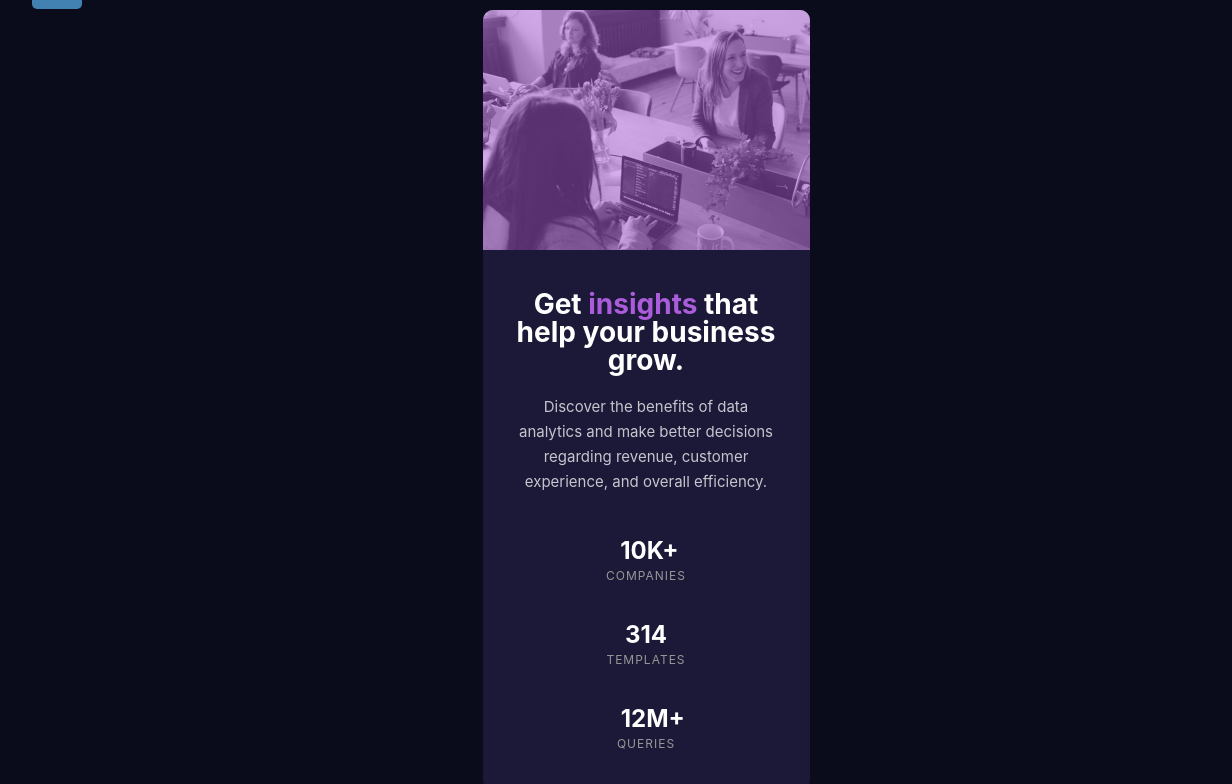
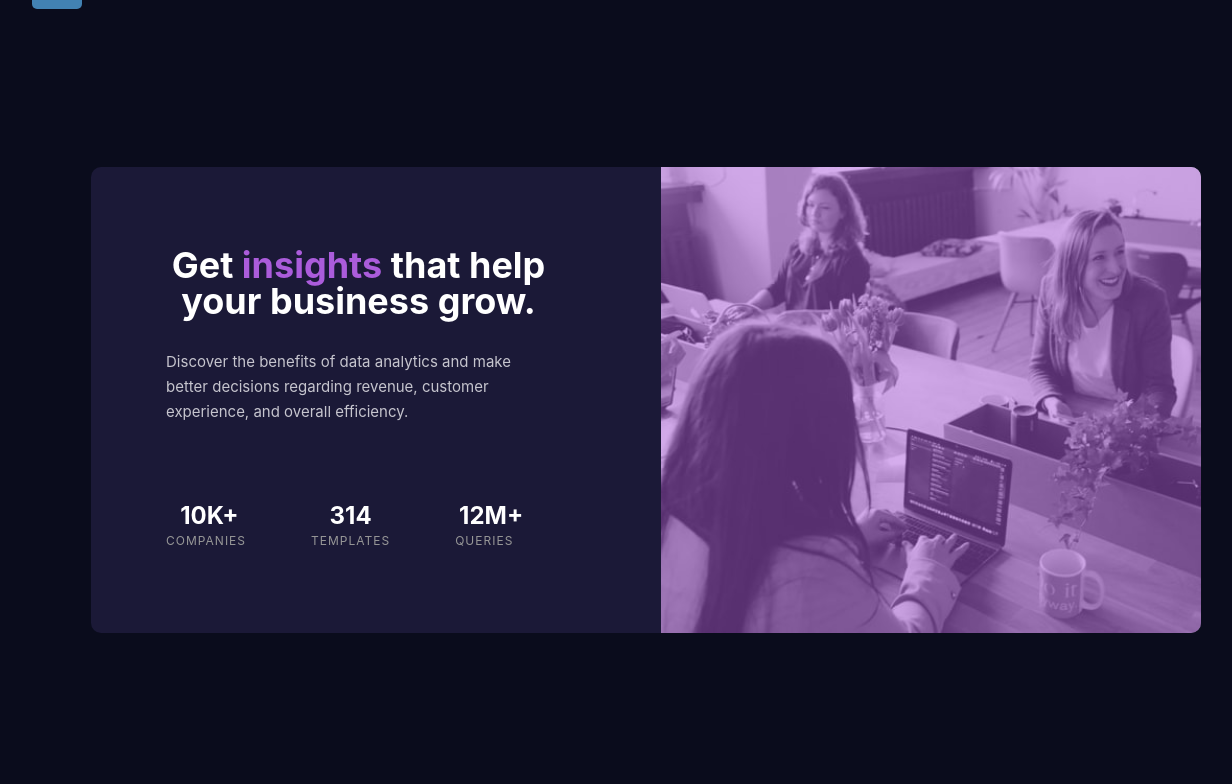
Before and after one commit to alexanderivanov2/frontend-mentor, a Vue app: page /newbie/stats-preview-card in a window 1536 px wide. Shown: the top 784 px of the page, without its empty margins (122-1354 px from the left). Built offline with nearby package versions, Linux system fonts and the light colour scheme; a web font is replaced by a local one.

Commit message:
implement dekstop stats preview card

```diff
--- a/src/views/NewbiePages/StatsPreviewCard/StatsPreviewCard.vue
+++ b/src/views/NewbiePages/StatsPreviewCard/StatsPreviewCard.vue
@@ -46,7 +46,7 @@ onMounted(() => {
 
     $mobile-background-img: '../../../../public/assets/images/statsPreviewCard/image-header-mobile.jpg';
     $desktop-background-img: '../../../../public/assets/images/statsPreviewCard/image-header-desktop.jpg';
-
+    $bg-image-br: 10px;
     $dark-purple: #0A0C1C;
     $base-purple: #1B1937;
     $light-purple: #AB5CDB;
@@ -57,6 +57,7 @@ onMounted(() => {
     font-family: "Inter", sans-serif;
     font-optical-sizing: auto;
     font-style: normal;
+
 
 
     height: 100%;
@@ -72,7 +73,7 @@ onMounted(() => {
         max-width: 327px;
         width: 100%;
         min-height: 780px;
-        border-radius: 10px;
+        border-radius: $bg-image-br;
 
         .card-image-container {
             position: relative;
@@ -83,8 +84,8 @@ onMounted(() => {
             width: 100%;
             max-height: 240px;
             aspect-ratio: 1;
-            border-top-right-radius: 10px;
-            border-top-left-radius: 10px;
+            border-top-right-radius: $bg-image-br;
+            border-top-left-radius: $bg-image-br;
 
             &::after {
                 content: '';
@@ -169,6 +170,53 @@ onMounted(() => {
                 }
             }
         }
+
+        @media screen and (min-width: 1440px) {
+            max-width: 1110px;
+            min-height: 446px;
+            display: flex;
+            flex-direction: row;
+
+            .card-image-container {
+                background-image: url($desktop-background-img);
+                background-size: cover;
+                aspect-ratio: unset;
+                max-height: 100%;
+                max-width: 540px;
+                order: 1;
+                border-top-left-radius: unset;
+                border-bottom-right-radius: $bg-image-br;
+
+                &::after {
+                    border-bottom-right-radius: inherit;
+                }
+            }
+
+            .card-information-container {
+                max-width: 403px;
+                margin: 80px 110px 80px 75px;
+
+                .card-information-header {
+                    margin: 0 auto 30px;
+                    font-size: 36px;
+                }
+
+                .card-information-descripiton {
+                    max-width: 390px;
+                    text-align: start;
+                    font-size: 15px;
+                    line-height: 25px;
+                }
+
+                .card-information-statistics {
+                    max-width: 403px;
+                    margin-top: 80px;
+                    flex-direction: row;
+                    justify-content: start;
+                    gap: 65px;
+                }
+            }
+        }
     }
 }
 </style>
```
